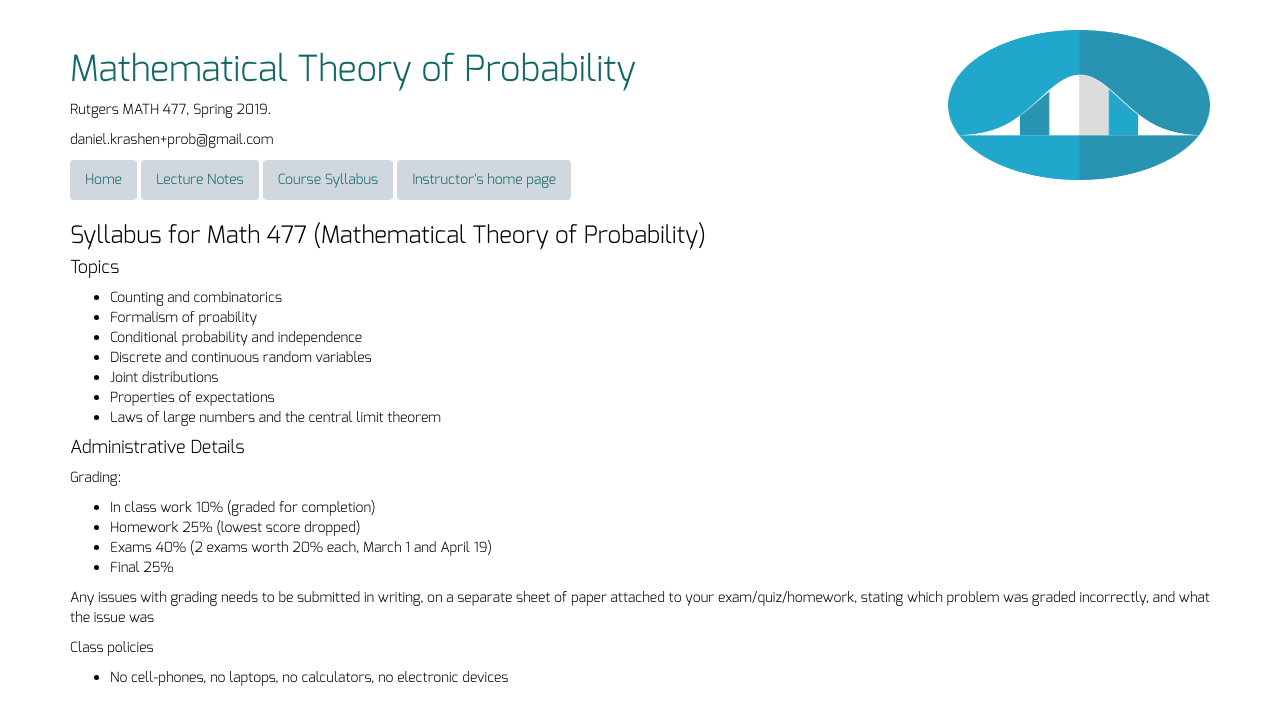
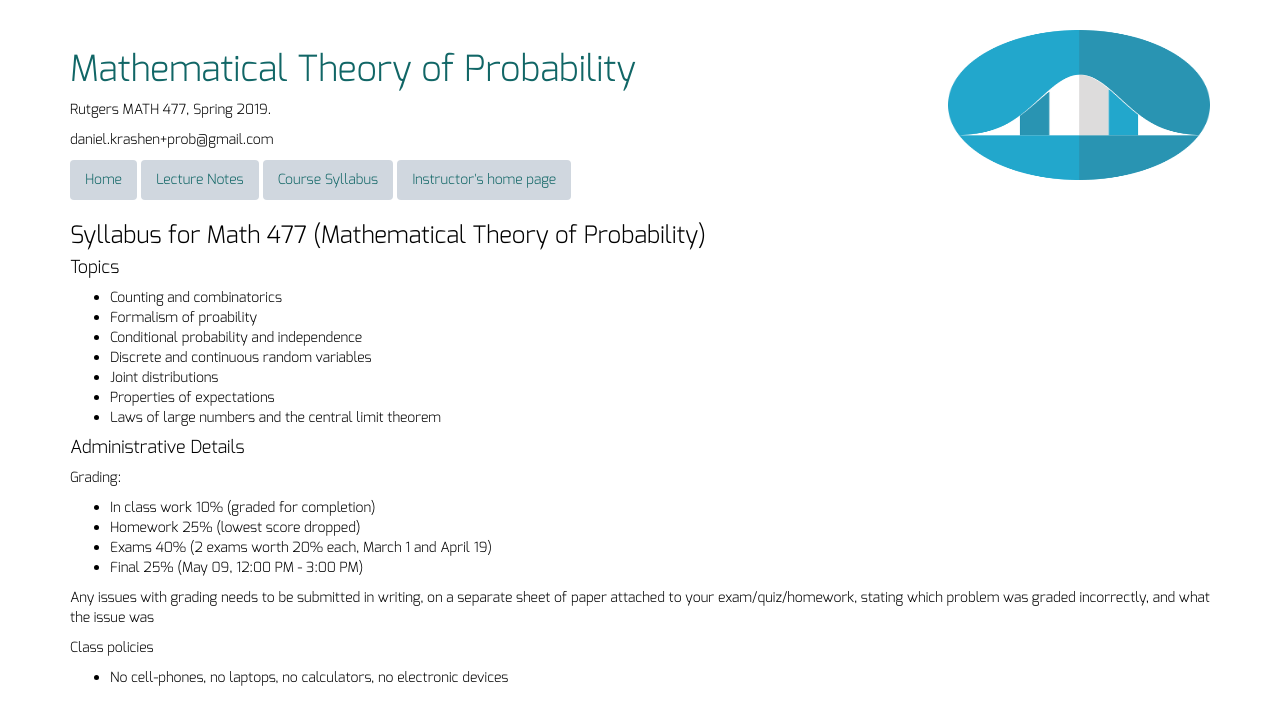
Before and after one commit to dkrashen/probability, a Jekyll site: the page built from syllabus.md, in a window 1280 px wide. Shown: the top 725 px of the page. Built offline with Jekyll 4.4.1, drawn with Linux system fonts in a browser that asks for light colours; nearby versions of some CDN libraries.

Commit message:
add final exam date and time

```diff
--- a/syllabus.md
+++ b/syllabus.md
@@ -20,7 +20,7 @@ Grading:
  - In class work 10% (graded for completion)
  - Homework 25% (lowest score dropped)
  - Exams 40% (2 exams worth 20% each, March 1 and April 19)
- - Final 25%
+ - Final 25% (May 09, 12:00 PM - 3:00 PM)
 
 Any issues with grading needs to be submitted in writing, on a separate
 sheet of paper attached to your exam/quiz/homework, stating which problem
```
